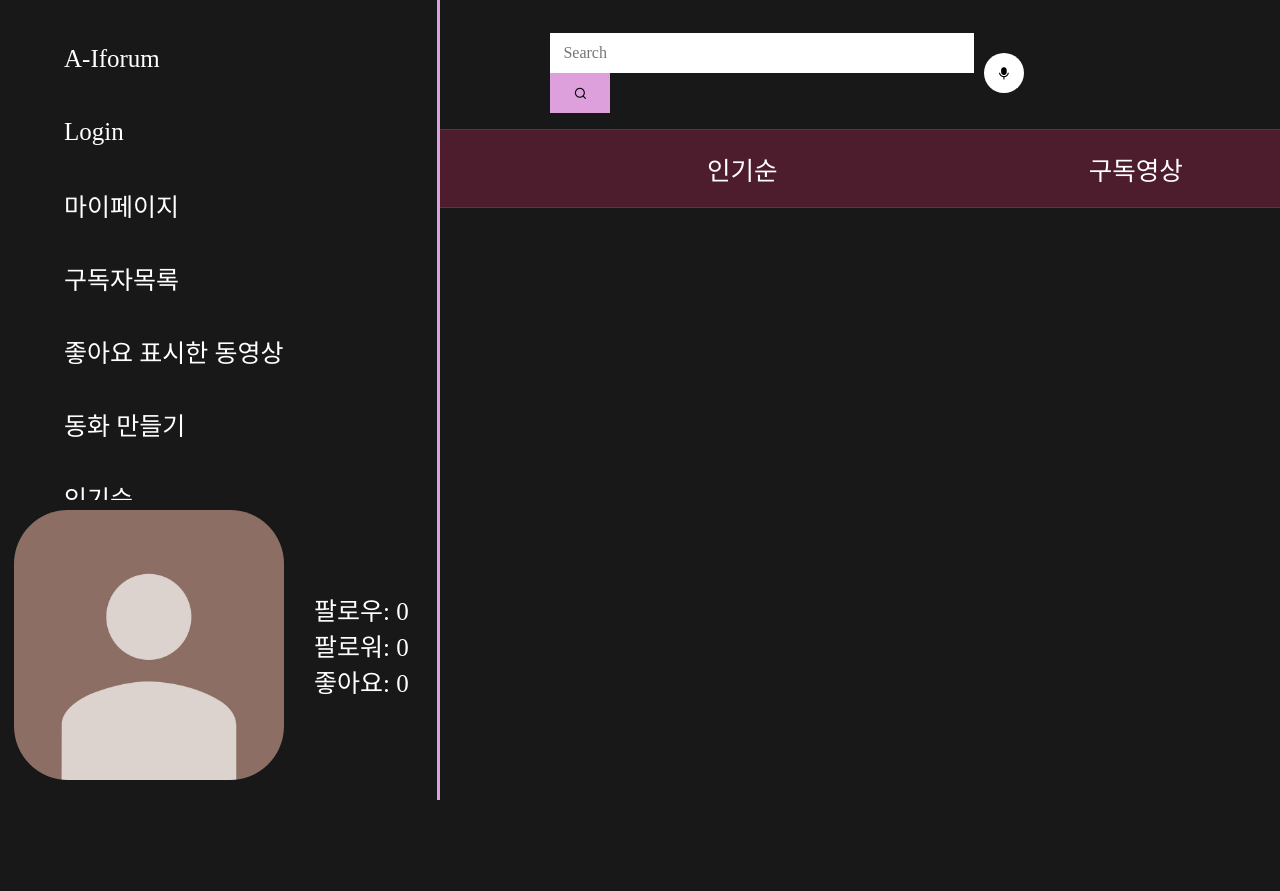
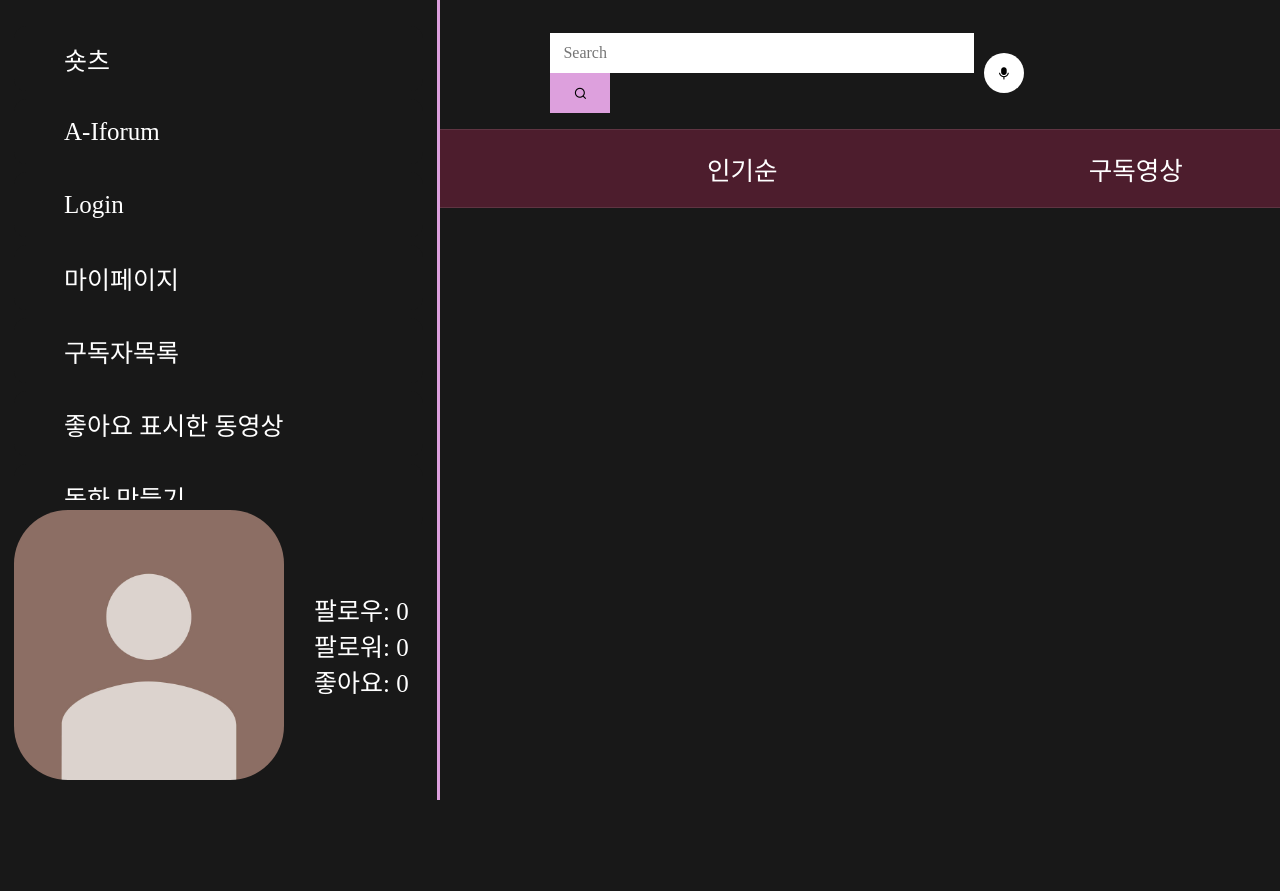
Before and after one commit to googling2/iforum, a FastAPI app: page /main in a window 1280 px wide. Shown: the top 891 px of the page. Run offline with FastAPI, Linux system fonts and the light colour scheme; data that the repository does not hold is empty; parts of the project's set-up code (start-up, migrations or seed data) failed here and were passed over; some web fonts are replaced.

Commit message:
w-header페이지 변경

```diff
--- a/templates/main.html
+++ b/templates/main.html
@@ -52,8 +52,7 @@
             </div>
           </div>
           <div class="hidden-content">
-            <div class="btn">구독하기</div>
-            <div class="btn">프로필보기</div>
+            <div class="btn profile-btn" data-author-id="{{ video.author_id }}">프로필보기</div>
           </div>
         </div>
       </div>
@@ -131,6 +130,15 @@
     document.getElementById('popular-chip').addEventListener('click', function () {
       window.location.href = "/main?order_by=popular";
     });
+
+    const profileButtons = document.querySelectorAll('.profile-btn');
+    profileButtons.forEach(button => {
+      button.addEventListener('click', function () {
+        const authorId = this.getAttribute('data-author-id');
+        window.location.href = `/profile/${authorId}`;
+      });
+    });
+
   });
 
 
--- a/templates/w-header.html
+++ b/templates/w-header.html
@@ -3,6 +3,12 @@
     <li>
       <a href="/">
         <i class="bx bx-grid-alt"></i>
+        <span class="links_name">숏츠</span>
+      </a>
+    </li>
+    <li>
+      <a href="/main">
+        <i class="bx bx-chat"></i>
         <span class="links_name">A-Iforum</span>
       </a>
     </li>
@@ -19,18 +25,18 @@
         <span class="links_name">마이페이지</span>
       </a>
     </li>
-    <li>
+    <!-- <li>
       <a href="#">
         <i class="bx bx-chat"></i>
         <span class="links_name">구독자목록</span>
       </a>
-    </li>
-    <li>
+    </li> -->
+    <!-- <li>
       <a href="#">
         <i class="bx bx-chat"></i>
         <span class="links_name">좋아요 표시한 동영상</span>
       </a>
-    </li>
+    </li> -->
     <li>
       <a href="/upload">
         <i class="bx bx-chat"></i>
@@ -69,32 +75,14 @@
       </a>
     </li>
     {% endif %}
-    <li>
+    <!-- <li>
       <a href="#">
         <i class="bx bx-chat"></i>
         <span class="links_name">인기순</span>
       </a>
-    </li>
-    <li>
-      <a href="/main">
-        <i class="bx bx-chat"></i>
-        <span class="links_name">테스트</span>
-      </a>
-    </li>
+    </li> -->
 
-    <!-- <li class="profile">
-      <div class="profile-details">
-          <img src="{{ profile_image }}" alt="profileImg" />
-          <div class="name_job">
-              <div class="name" id="user-name">{{ profile_user_info.user_name }}</div>
-              <div class="job">팔로우:<span id="following-count">{{ follow_count }}</span></div>
-              <div class="job">팔로워:<span id="follower-count">{{ follower_count }}</span></div>
-              <div class="job">좋아요:<span id="like-count">{{ total_likes }}</span></div>
-          </div>
-      </div>
-  </li>
-</ul>
-</div> -->
+
 
     <li class="profile">
       <div class="profile-details">
```
